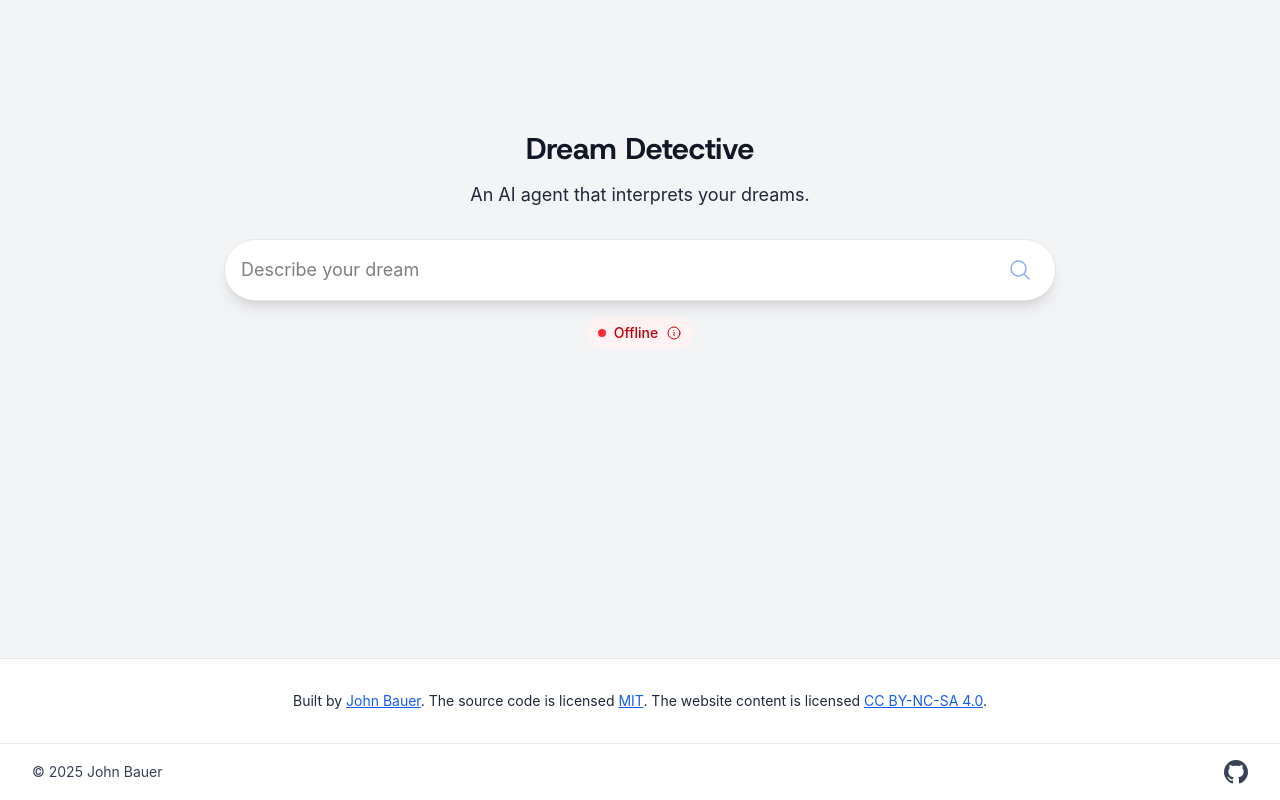
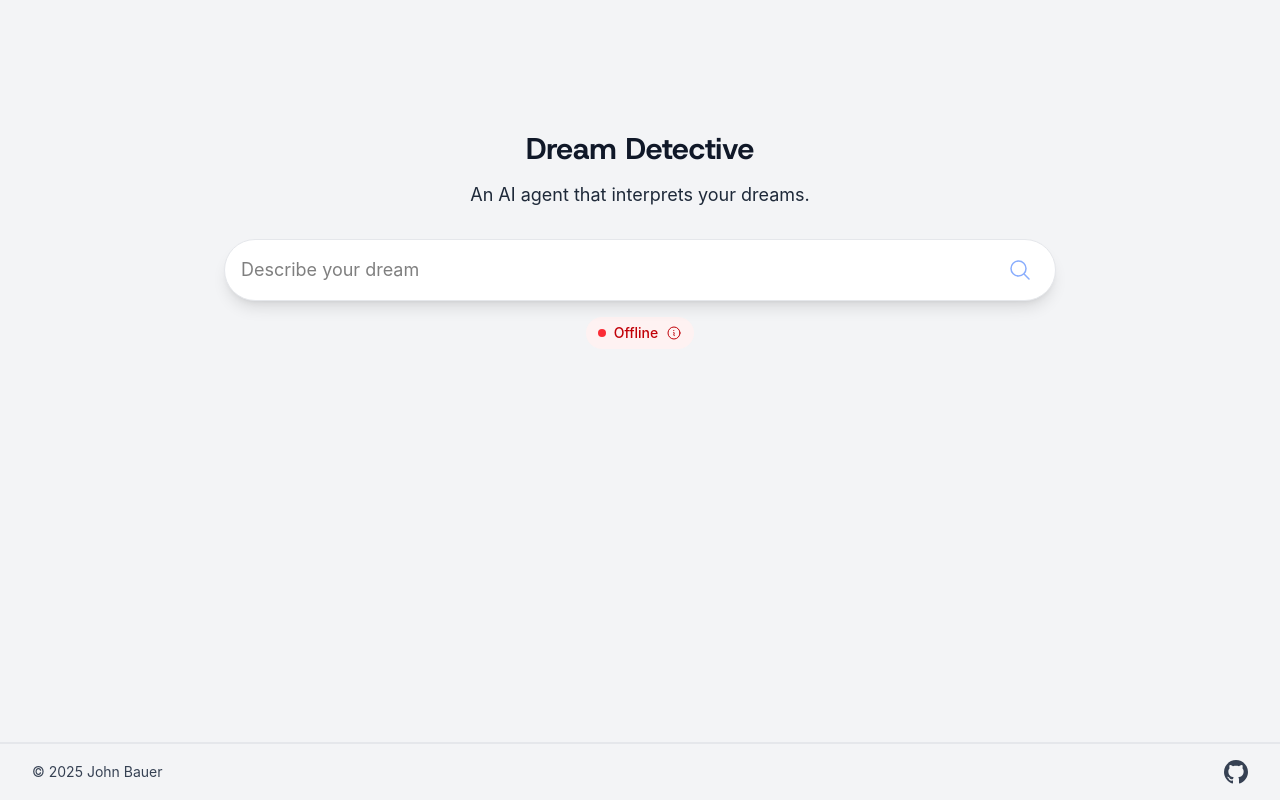
Before and after one commit to john-bauer/dream-detective, a React (Vite) app in the folder frontend/: page / in a window 1280 px wide. Built offline with nearby package versions, Linux system fonts and the light colour scheme; no server answers.

Commit message:
Simplify footer

```diff
--- a/frontend/src/components/Footer.tsx
+++ b/frontend/src/components/Footer.tsx
@@ -8,42 +8,7 @@ export default function Footer() {
   const currentYear = new Date().getFullYear()
 
   return (
-    <footer className="bg-white border-t border-gray-200 mt-auto">
-      {/* Main Footer */}
-      <div className="py-8 text-center">
-        <p className="text-sm text-gray-800">
-          Built by{' '}
-          <a
-            href="https://johnbauer.me/"
-            target="_blank"
-            rel="noopener noreferrer"
-            className="text-blue-600 hover:text-blue-800 underline"
-          >
-            John Bauer
-          </a>
-          . The source code is licensed{' '}
-          <a
-            href="http://opensource.org/licenses/mit-license.php"
-            target="_blank"
-            rel="noopener noreferrer"
-            className="text-blue-600 hover:text-blue-800 underline"
-          >
-            MIT
-          </a>
-          . The website content is licensed{' '}
-          <a
-            href="http://creativecommons.org/licenses/by-nc-sa/4.0/"
-            target="_blank"
-            rel="noopener noreferrer"
-            className="text-blue-600 hover:text-blue-800 underline"
-          >
-            CC BY-NC-SA 4.0
-          </a>
-          .
-        </p>
-      </div>
-
-      {/* Subfooter */}
+    <footer className="bg-gray-100 border-t border-gray-200 mt-auto">
       <div className="border-t border-gray-200 py-4">
         <Container>
           <div className="flex items-center justify-between">
```
